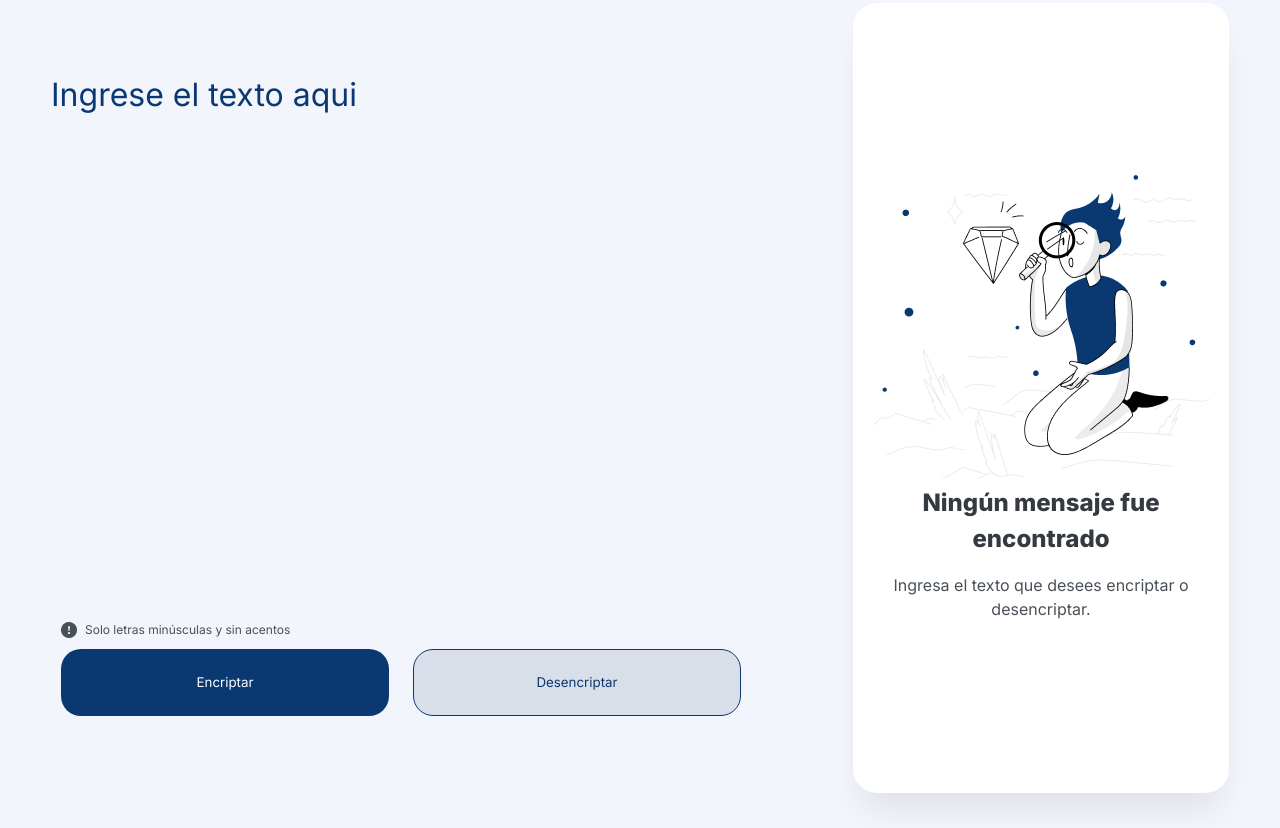
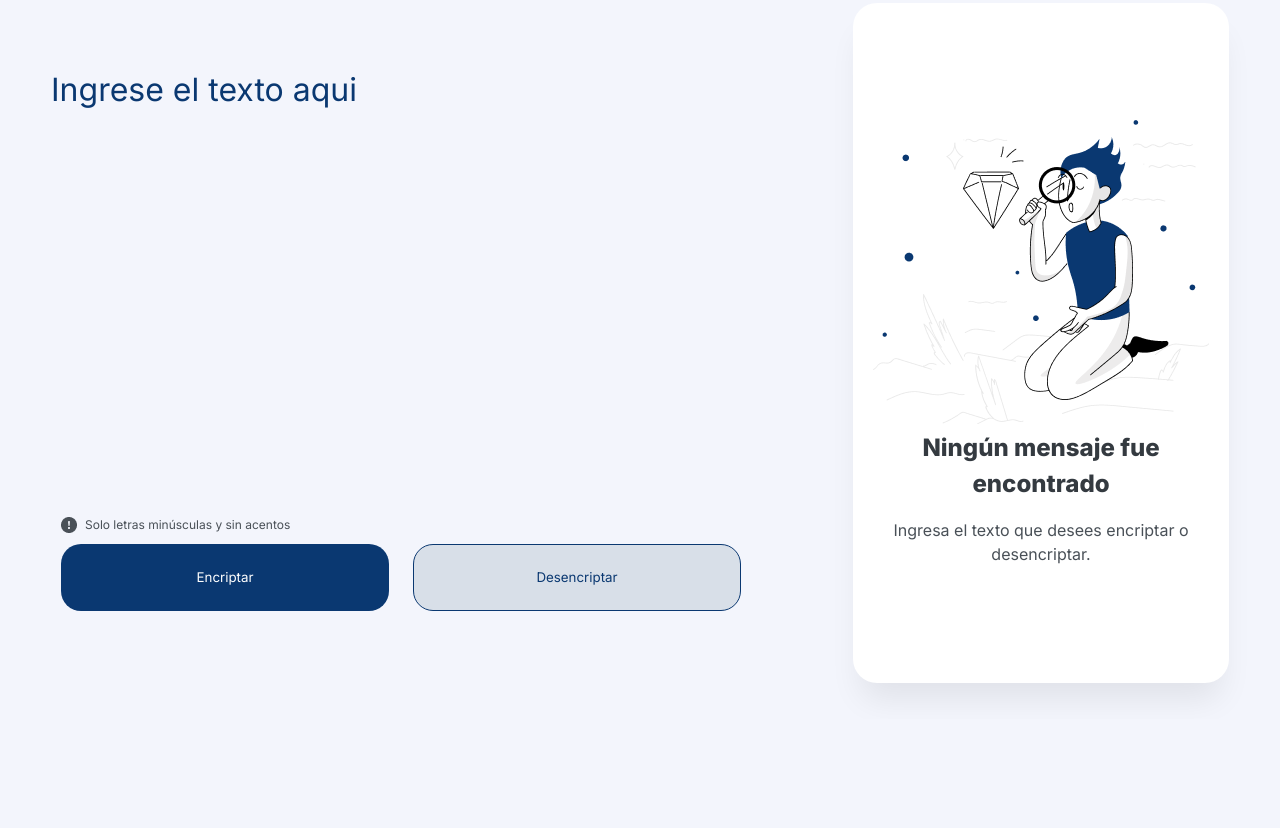
Before and after one commit to cvasquez31/challenge-oracle-decoder, a plain HTML site: page index.html in a window 1280 px wide. Shown: the part 81-909 px from the top of the page. After the commit the page ends 800 px from the top, so only its background shows below. Drawn offline with Linux system fonts and the light colour scheme.

Commit message:
container updated

```diff
--- a/style.css
+++ b/style.css
@@ -40,11 +40,10 @@
     border: none;
     resize: none;
     width: 100%;
-    height: 540px;
+    height: 55vh;
     font-size: 32px;
     color: #0A3871;
     outline: none;
-    text-transform: lowercase;
 
 }::placeholder{
     font-size: 32px;
@@ -57,7 +56,6 @@
     display: flex;
     flex-direction: column;
     padding: 10px;
-    height: 15%;
     align-items: flex-start;
 }
 
@@ -107,7 +105,7 @@
     justify-content: center;
     background-color: white;
     width: auto;
-    height: 750px;
+    height: 80vh;
     border-radius: 24px;
     padding: 20px;
     box-shadow: 0px 24px 32px -8px rgba(0, 0, 0, 0.08);
```
